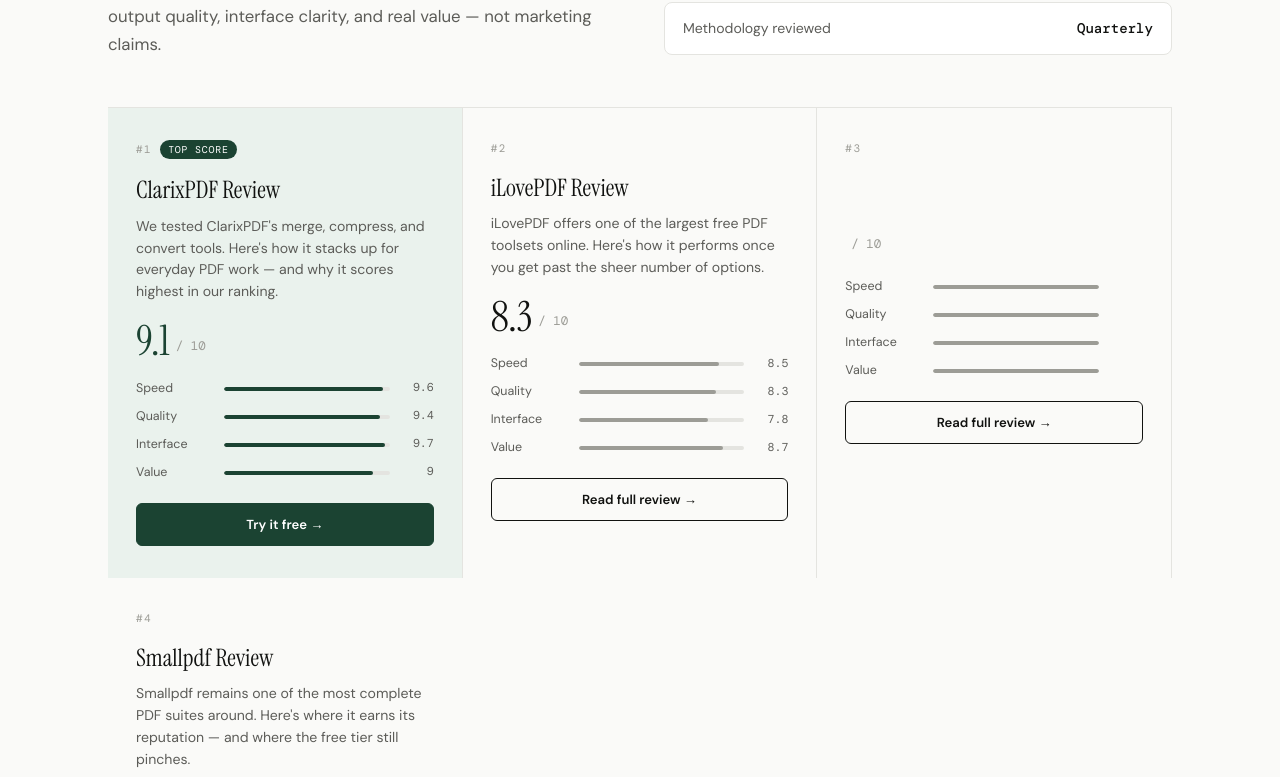
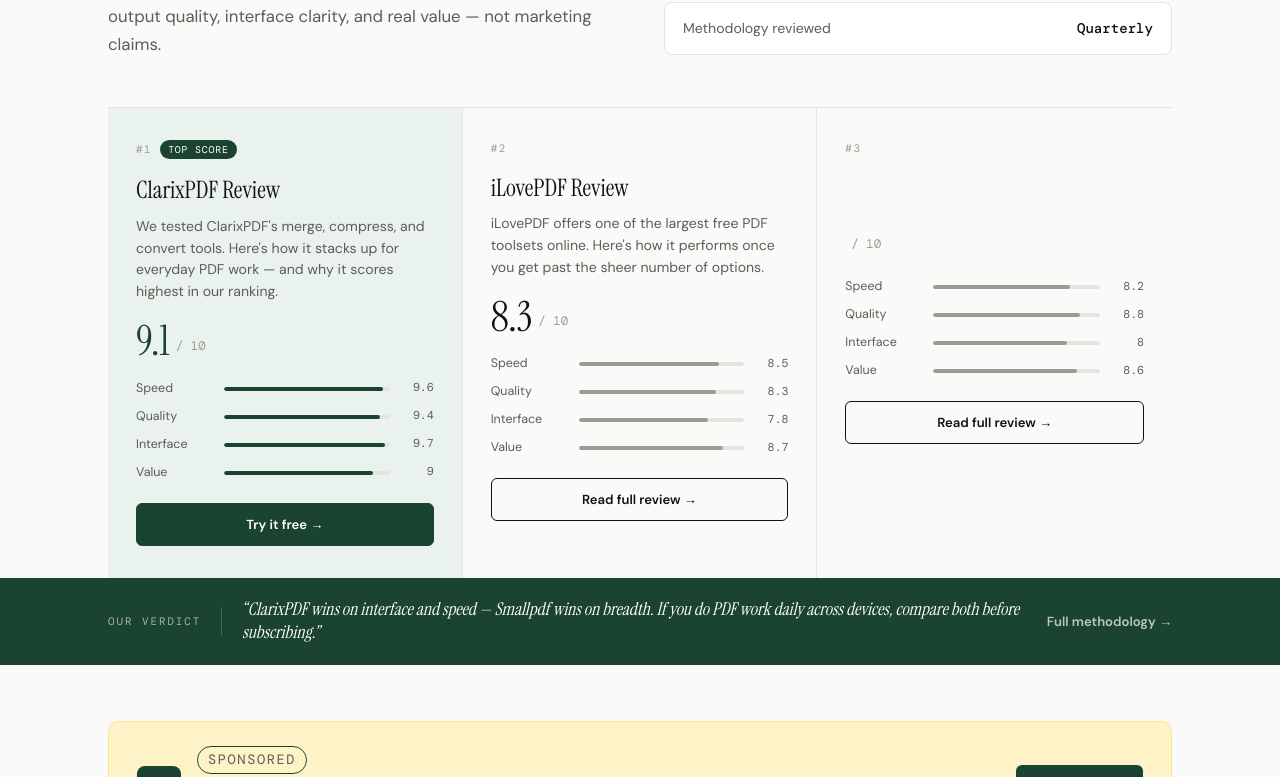
Before and after one commit to ClarixSolution/docustackhq, a Next.js app: page / in a window 1280 px wide. Shown: the part 423-1200 px from the top of the page. Built offline with nearby package versions, Linux system fonts and the light colour scheme.

Commit message:
fix compare table show top 3 only

```diff
--- a/app/page.js
+++ b/app/page.js
@@ -9,10 +9,13 @@
   const totalGuides = guides.length;
 
   const scores = {
-    "clarixpdf-review": { speed: 96, quality: 94, iface: 97, value: 90, s: [9.6,9.4,9.7,9.0] },
-    "smallpdf-review":  { speed: 87, quality: 88, iface: 90, value: 80, s: [8.7,8.8,9.0,8.0] },
-    "ilovepdf-review":  { speed: 85, quality: 83, iface: 78, value: 87, s: [8.5,8.3,7.8,8.7] },
+    "clarixpdf-review":   { speed: 96, quality: 94, iface: 97, value: 90, s: [9.6,9.4,9.7,9.0] },
+    "smallpdf-review":    { speed: 87, quality: 88, iface: 90, value: 80, s: [8.7,8.8,9.0,8.0] },
+    "ilovepdf-review":    { speed: 85, quality: 83, iface: 78, value: 87, s: [8.5,8.3,7.8,8.7] },
+    "pdfelement-review":  { speed: 82, quality: 88, iface: 80, value: 86, s: [8.2,8.8,8.0,8.6] },
   };
+
+  const topThreeReviews = reviews.slice(0, 3);
 
   return (
     <>
@@ -54,7 +57,7 @@
 
           {/* COMPARE TABLE */}
           <div className="compare">
-            {reviews.map((r, i) => {
+            {topThreeReviews.map((r, i) => {
               const sc = scores[r.slug] || {};
               const isWinner = i === 0;
               const badges = ["Highest Rated", "Best All-Rounder", "Best Free Breadth"];
```
